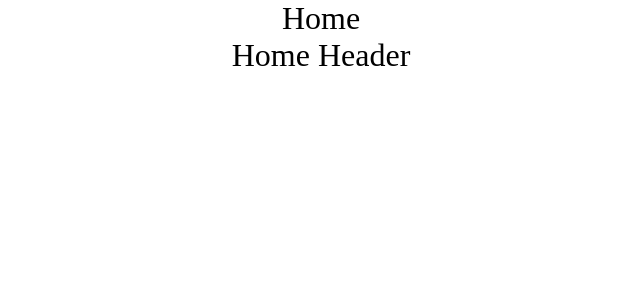
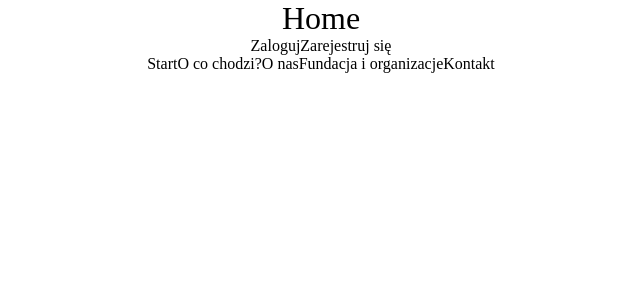
Before and after one commit to Anuszka86/sharing-page, a React (Create React App) app: page / in a window 1280 px wide. Shown: the top 300 px of the page, without its empty margins (319-959 px from the left). Built offline with nearby package versions, Linux system fonts and the light colour scheme.

Commit message:
"main navigation content"

```diff
--- a/package.json
+++ b/package.json
@@ -10,6 +10,7 @@
     "react-dom": "^18.2.0",
     "react-router-dom": "^6.3.0",
     "react-scripts": "5.0.1",
+    "react-scroll": "^1.8.7",
     "react-style-reset": "^1.3.2",
     "sass": "^1.53.0",
     "web-vitals": "^2.1.4"
--- a/src/components/Home.js
+++ b/src/components/Home.js
@@ -18,13 +18,7 @@ function Home() {
     )
 };
 
-/*function HomeHeader() {
-    return (
-        <div className="homeHeader">
-            <h1>Home Header</h1>
 
-        </div>
-    )};*/
 
 
 export default Home;
--- a/src/components/HomeHeader.js
+++ b/src/components/HomeHeader.js
@@ -1,10 +1,10 @@
 import React from "react";
 import "./../scss/_homeHeader.scss"
-
+import MainNav from "./MainNav";
 function HomeHeader() {
     return (
         <div className="homeHeader">
-            <h1>Home Header</h1>
+            <MainNav/>
         </div>
     )
 };
--- a/src/components/Logout.js
+++ b/src/components/Logout.js
@@ -14,6 +14,4 @@ function Logout() {
     )
 }
 
-
-
 export default Logout;
--- /dev/null
+++ b/src/components/MainNav.js
@@ -0,0 +1,24 @@
+import React from "react";
+import "./../scss/_homeHeader.scss";
+import { Link } from "react-router-dom";
+import * as Scroll from 'react-scroll';
+import { Link as Scrolling} from 'react-scroll';
+
+function MainNav() {
+return (
+    <div className="main-nav">
+        <div className="login-register-navigation">
+            <Link to="/logowanie" className="login-register-link">Zaloguj</Link>
+            <Link to="/rejestracja" className="login-register-link">Zarejestruj się</Link>
+        </div>
+        <nav className="Home-navigation">
+            <Scrolling activeClass="active" to="start" spy={true} smooth={true}>Start</Scrolling>
+            <Scrolling activeClass="active" to="three-columns" spy={true} smooth={true}>O co chodzi?
+            </Scrolling>
+            <Scrolling activeClass="active" to="about" spy={true} smooth={true}>O nas</Scrolling>
+            <Scrolling activeClass="active" to="about" spy={true} smooth={true}>Fundacja i organizacje</Scrolling>
+            <Scrolling activeClass="active" to="about" spy={true} smooth={true}>Kontakt</Scrolling>
+        </nav>
+    </div>)
+}
+export default MainNav;
```
Also changed, not shown: 1 other file (tests, documents, lock files or other folders).
